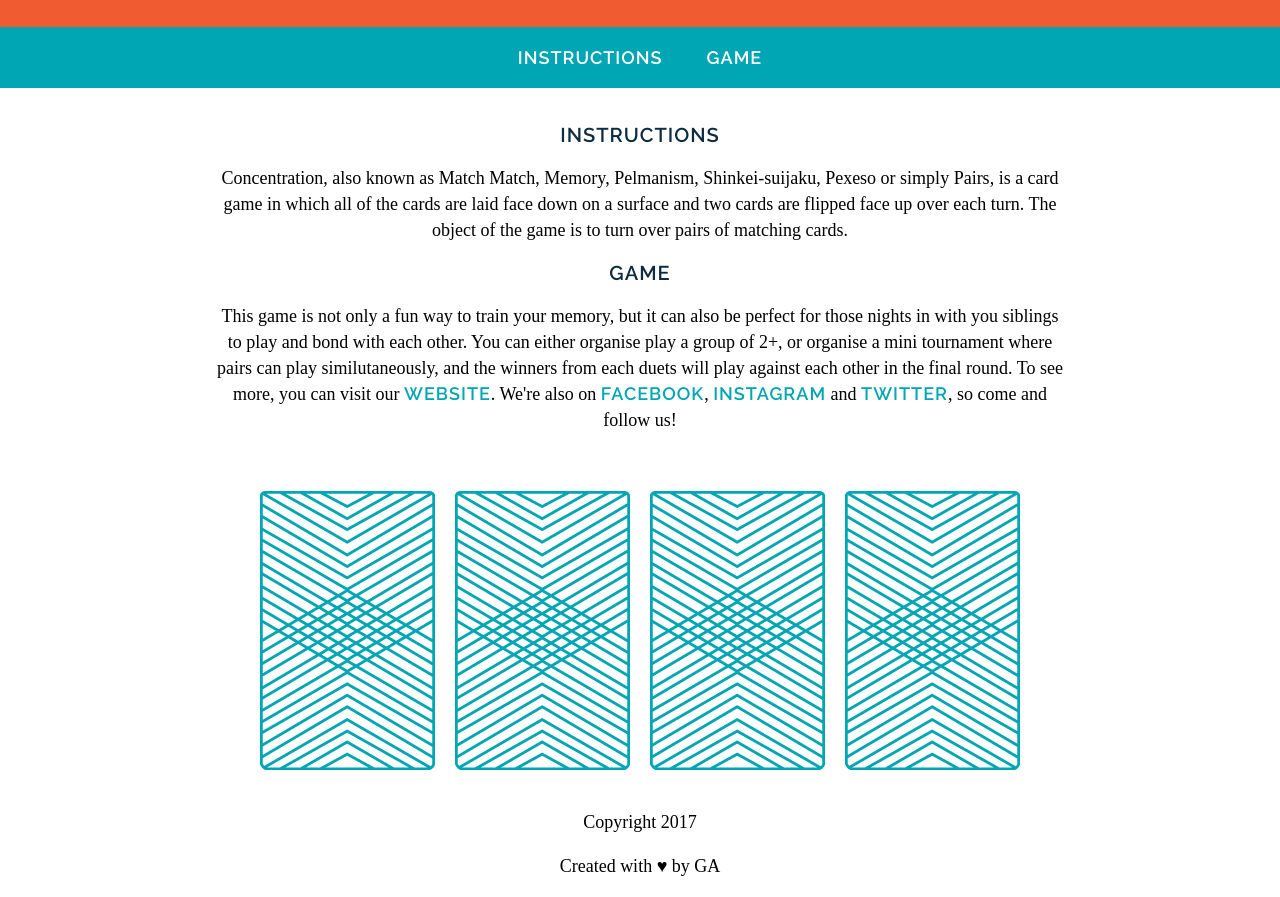
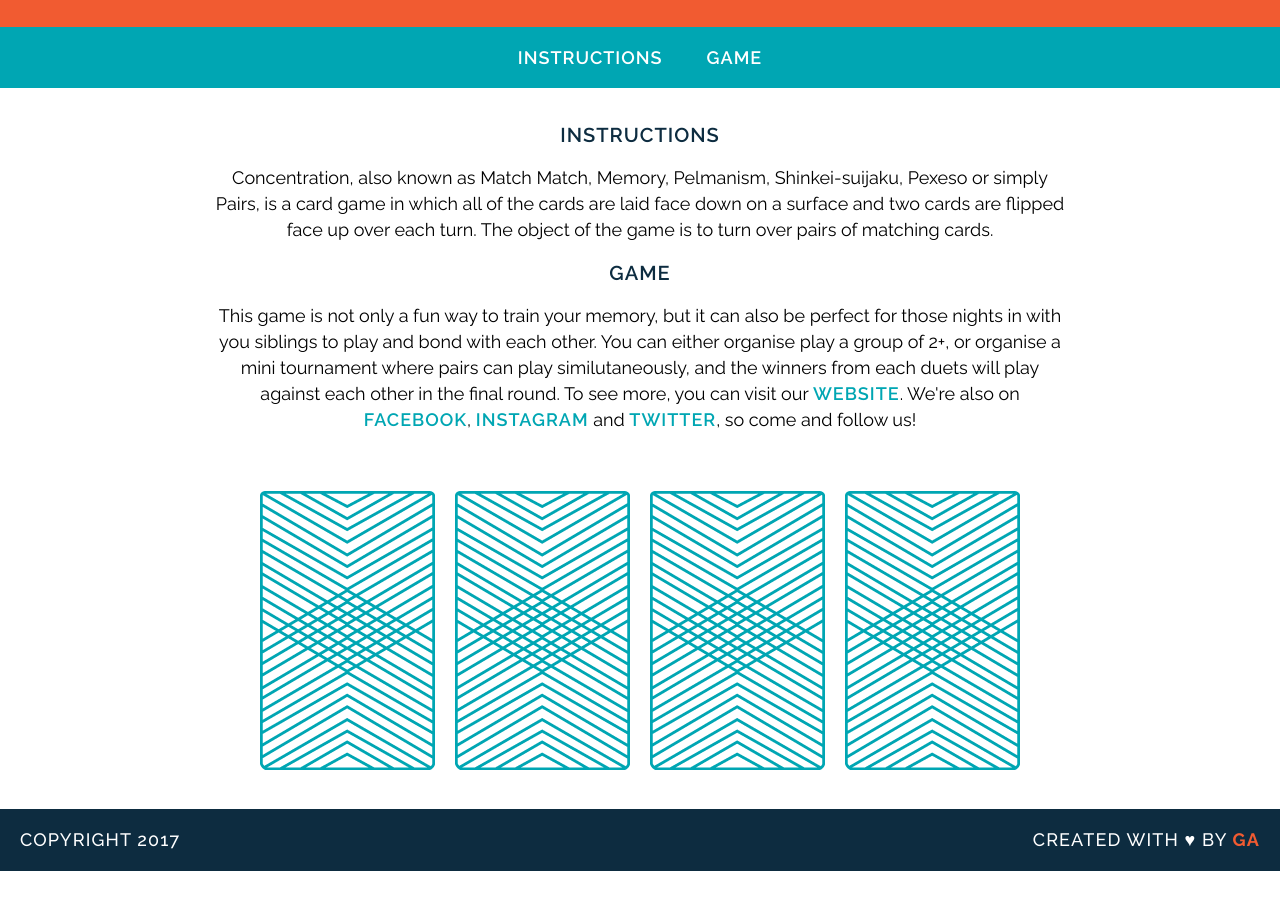
Before and after one commit to hvan307/wdi-fundamentals-memorygame, a plain HTML site: page memory_game/index.html in a window 1280 px wide. Shown: the part 86-983 px from the top of the page. After the commit the page ends 957 px from the top, so only its background shows below. Drawn offline with Linux system fonts and the light colour scheme; a web font is replaced by a local one.

Commit message:
styled footer and anchors in style.css
Corrected text-families, styled footer, added hover and styled anchors

```diff
--- a/memory_game/css/style.css
+++ b/memory_game/css/style.css
@@ -16,7 +16,7 @@ header {
 }
 
 h1 {
-	font-family: Raleway, serif;
+	font-family: 'Raleway', sans-serif;
 	color:#0D2C40;
 	letter-spacing: 1px;
 	font-weight: 400;
@@ -31,12 +31,17 @@ nav {
 }
 
 a {
-	font-family: Raleway, serif;
+	font-family: 'Raleway', sans-serif;
 	color: #FFFFFF;
 	letter-spacing: 1px;
 	font-weight: 600;
 	font-size: 18px;
 	margin: 0 20px;
+	border-bottom: 2px solid transparent;
+}
+
+a:hover {
+	border-color: white;
 }
 
 main {
@@ -45,7 +50,7 @@ main {
 
 }
 h2 {
-	font-family: Raleway, serif;
+	font-family: 'Raleway', sans-serif;
 	color: #0D2C40;
 	letter-spacing: 1px;
 	font-weight: 600;
@@ -53,7 +58,7 @@ h2 {
 }
 
 p {
-	font-family: "Droid Serif", serif;
+	font-family: 'Droid Serif', sans-serif;
 	line-height: 26px;
 	font-size: 18px;
 }
@@ -66,3 +71,39 @@ p {
 img {
 	margin: 40px 8px 0 8px;
 }
+
+footer {
+	text-transform: uppercase;
+	padding: 0 20px;
+	background-color: #0D2C40;
+	color: white;
+	font-size: 14px;
+	letter-spacing: .08em;
+	font-weight: 500;
+}
+
+p {
+	font-family: 'Raleway', sans-serif;
+}
+
+.copyright {
+	float: left;
+}
+
+.message {
+	float: right;
+}
+
+.clearfix:after {
+	visibility: hidden;
+	display: block;
+	content: " ";
+	clear: both;
+	height: 0;
+	font-size: 0;
+}
+
+.name {
+	color: #F15B31;
+	font-weight: 700;
+}
```
